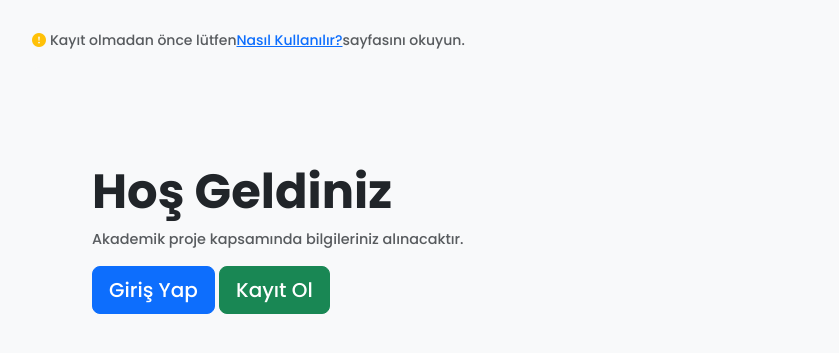
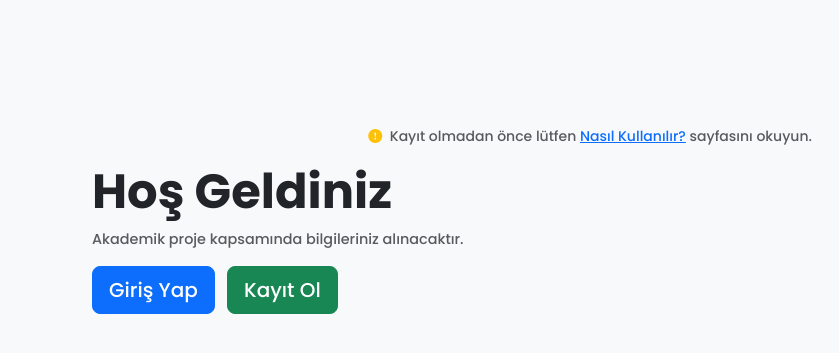
Before and after one commit to HGAKGUMUS/myFlask, a Flask app: page / in a window 1280 px wide. Shown: the part 56-409 px from the top of the page, without its empty margins (50-889 px from the left). Run offline with Flask 3, Linux system fonts and the light colour scheme; some libraries are stand-ins or nearby versions.

Commit message:
Flask uygulamasının ilk commit'i

```diff
--- a/templates/home.html
+++ b/templates/home.html
@@ -2,14 +2,6 @@
 {% block title %}Ana Sayfa{% endblock %}
 
 {% block content %}
-  <!-- Uyarı notu -->
-  <p class="small text-muted d-flex align-items-center">
-    <i class="bi bi-exclamation-circle-fill text-warning me-1"></i>
-    Kayıt olmadan önce lütfen
-    <a href="{{ url_for('info') }}">Nasıl Kullanılır?</a>
-    sayfasını okuyun.
-  </p>
-
 <div class="p-5 mb-4 bg-light rounded-3">
   <div class="container py-5">
     {% if session.get("user_id") %}
@@ -17,10 +9,14 @@
       <p class="col-md-8 fs-4">Kişiselleştirilmiş spor programlarına erişebilir, profilini yönetebilirsin.</p>
       <a class="btn btn-primary btn-lg" href="{{ url_for('sports') }}" role="button">Programlara Göz At</a>
     {% else %}
+      <p class="small text-muted text-center mb-3">
+        <i class="bi bi-exclamation-circle-fill text-warning me-1"></i>
+        Kayıt olmadan önce lütfen <a href="{{ url_for('info') }}">Nasıl Kullanılır?</a> sayfasını okuyun.
+      </p>
       <h1 class="display-5 fw-bold">Hoş Geldiniz</h1>
       <p class="text-muted" style="font-size:0.9rem;">Akademik proje kapsamında bilgileriniz alınacaktır.</p>
       <a class="btn btn-primary btn-lg" href="{{ url_for('login') }}" role="button">Giriş Yap</a>
-        <a class="btn btn-success btn-lg" href="{{ url_for('register') }}" role="button">Kayıt Ol</a>
+      <a class="btn btn-success btn-lg ms-2" href="{{ url_for('register') }}" role="button">Kayıt Ol</a>
     {% endif %}
   </div>
 </div>
```
Lines whose indentation alone changed are shown as unchanged.
